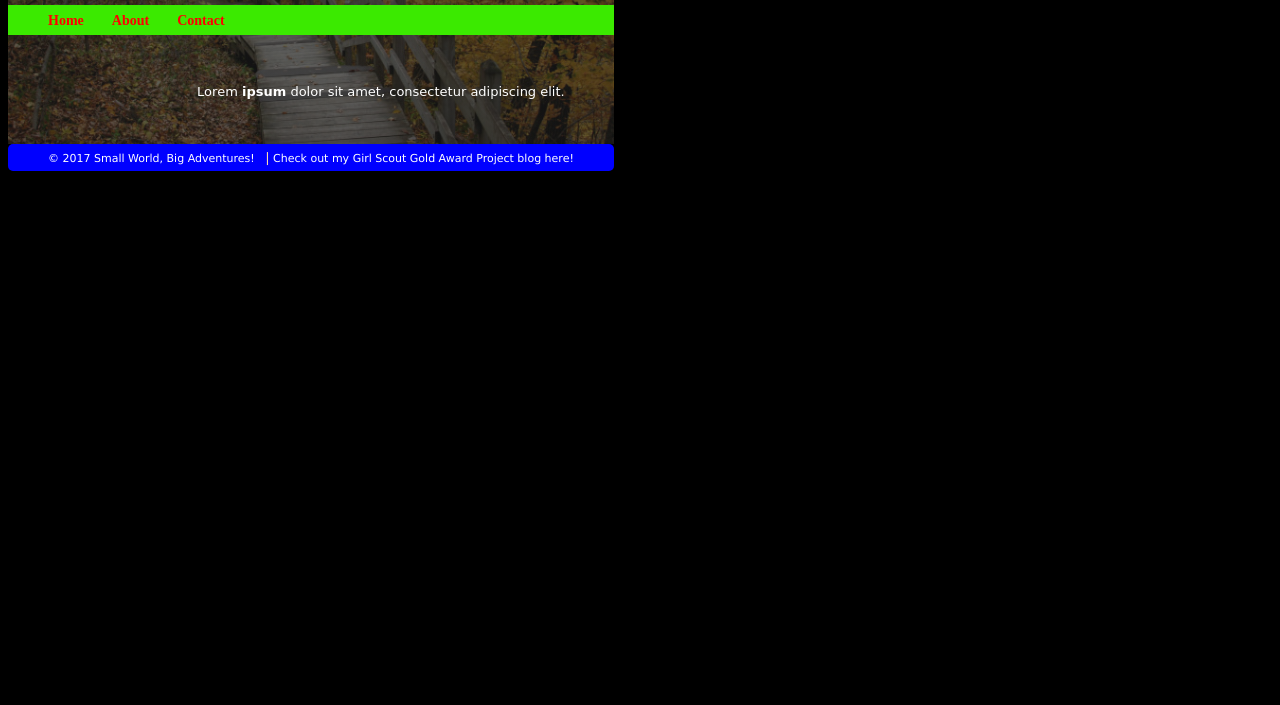
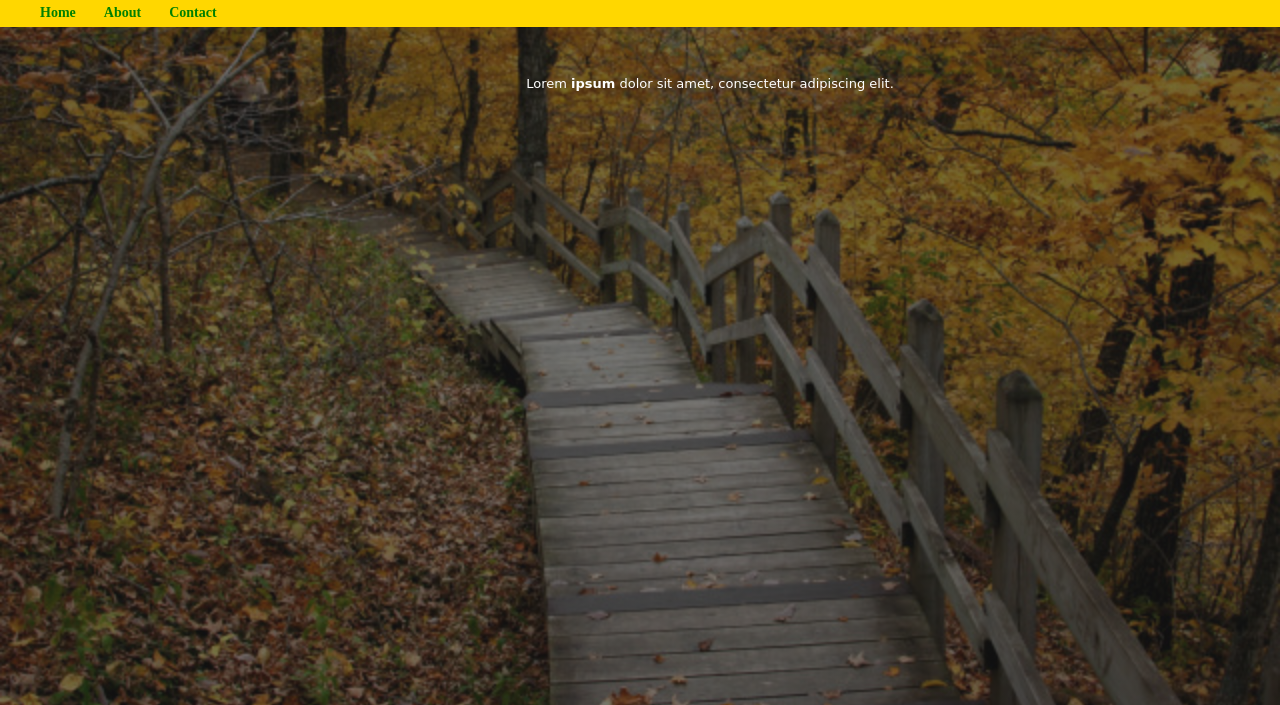
Before and after one commit to mpuligurthi/website, a plain HTML site: page index.html in a window 1280 px wide. Shown: the part 95-800 px from the top of the page. Drawn offline with Linux system fonts and the light colour scheme.

Commit message:
background image successful

```diff
--- a/CSS/style.css
+++ b/CSS/style.css
@@ -25,15 +25,21 @@ margin=0;
     background:black;
     box-shadow: 0px 9px 11px 5px;
     border-radius:5px;
+    z-index:0;
 
 }
 .hero{
-    height:100%;
     width:100%;
-    background-image:linear-gradient(rgba(26,26,26,0.7), rgba(26,26,26,0.7)), url("fallsteps.jpg");
+    height:auto;
+    min-width:1024px;
+    min-height:100%;
+    background-image:linear-gradient(rgba(26,26,26,0.6), rgba(26,26,26,0.6)), url("fallsteps.jpg");
     background-size:cover;
     background-repeat:no-repeat;
     background-position:center center;
+    position:fixed;
+    top:0;
+    left:0;
 
 }
 
@@ -44,12 +50,12 @@ margin=0;
 }
 
 .menu{
-    background:#3BEA00;
+    background:gold;
     padding:6px 0 6px 40px;
 }
 
 .menu a{
-    color:red;
+    color:green;
     text-decoration: none;
     font-size:14px;
     font-weight:bold;
@@ -105,8 +111,8 @@ h2{
 
 footer{
     padding:6px 40px 6px 40px;
-    color:white;
-    background:blue;
+    color:green;
+    background:gold;
     font-family:"Lucida Sans Unicode";
     font-size:11px;
     text-decoration:right;
@@ -115,11 +121,11 @@ footer{
 
 footer a{
     text-decoration:none;
-    color:white;
+    color:green;
 }
 
 .separator{
-    color:navajowhite;
+    color:green;
     font-size:13px;
 }
 
--- a/index.html
+++ b/index.html
@@ -12,7 +12,6 @@
 
    <div class="container">
        <div class="hero">
-       <div class="actual-stuff">
     <header class="header">
        <a class="link-title" href="/">Small World, Big Adventures!</a>
        </header>
@@ -49,8 +48,8 @@
 
        </p>
 
+
        </article>
-       </div>
      </div>
 
 <!--Creating the footer - can put link to another website after &nbsp-->
```
